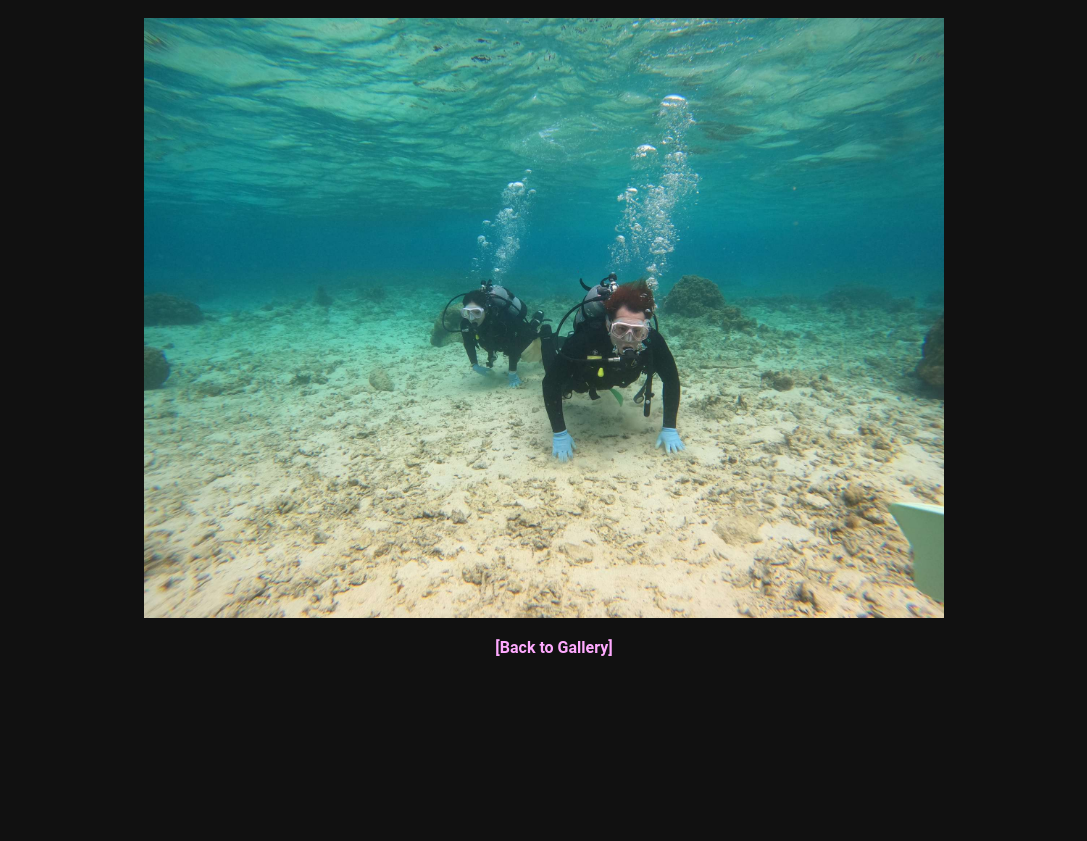
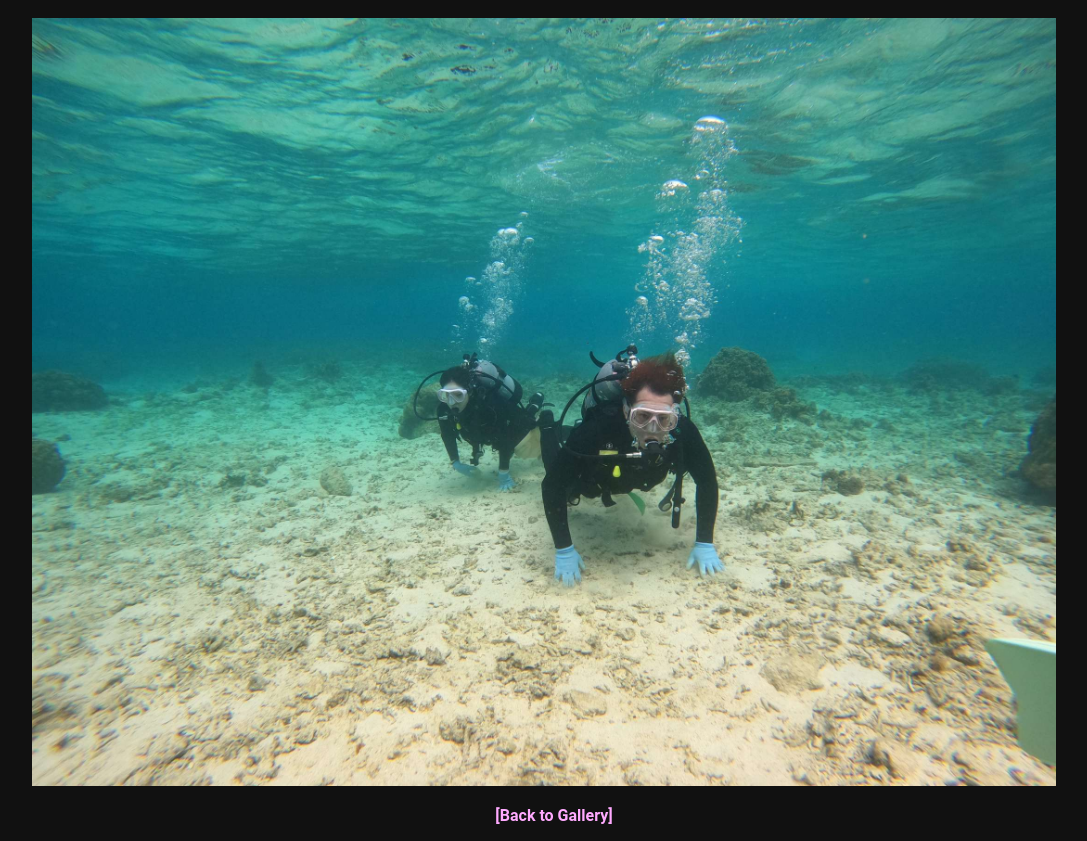
Before and after one commit to z123294xander/z123294.webdesignclass.2024, a plain HTML site: page diving.html in a window 1280 px wide. Shown: the part 72-913 px from the top of the page, without its empty margins (96-1183 px from the left). Before the commit the page ends 800 px from the top, so only its background shows below. Drawn offline with Linux system fonts and the light colour scheme.

Commit message:
fixed all the images

```diff
--- a/diving.html
+++ b/diving.html
@@ -43,6 +43,11 @@ color: #ff00dd;
 background-color: white;
 }
 
+img {
+width: 100%;
+height: auto;
+}
+
 </style>
 
 </head>
@@ -51,7 +56,7 @@ background-color: white;
 
 <h1>Gallery: Scuba Diving</h1>
 
-<p><img src="images/waterdiving.jpg" alt="A picture of my bestfriend and I scuba diving" width="800px" height="auto"></p>
+<p><img src="images/waterdiving.jpg" alt="A picture of my bestfriend and I scuba diving"></p>
 
 <p><a href="index.html#japan">[Back to Gallery]</a></p>
 
```
Also changed, not shown: drippybear.html (+5 -1 lines), enoshima.html (+5 -1 lines), newyears.html (+5 -1 lines), tokyo.html (+6 -1 lines).
